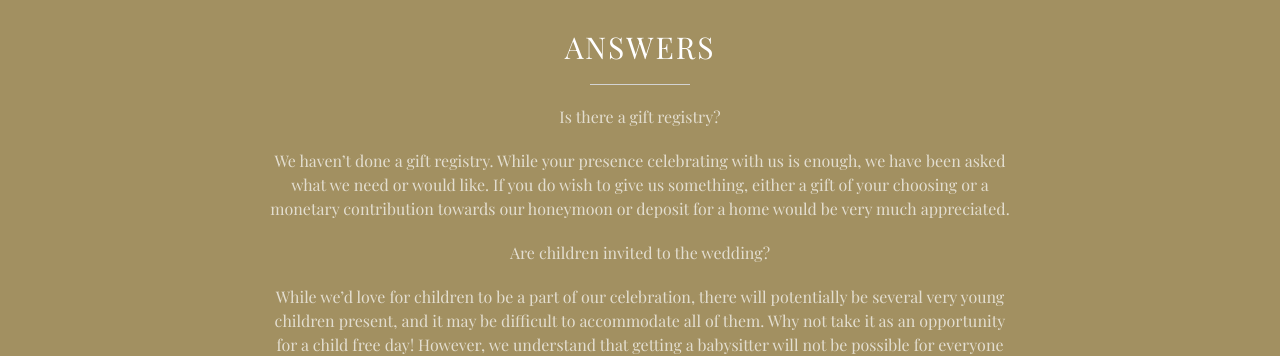
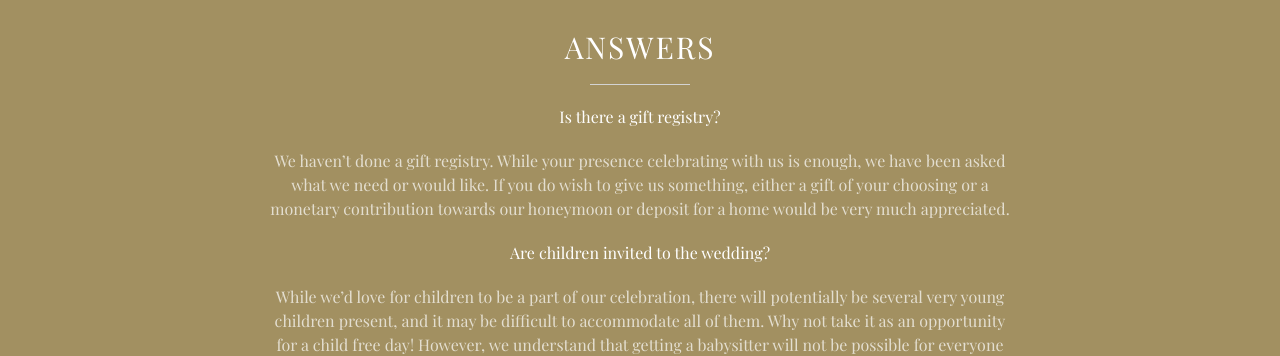
Before and after one commit to notbleh/wed-website, a Jekyll site: the page built from index.html, in a window 1280 px wide and 900 px high, scrolled down 3597 px. Shown: the part 150-506 px from the top of the window. Built offline with Jekyll 4.4.1, drawn with Linux system fonts in a browser that asks for light colours.

Commit message:
Update FAQ.html

```diff
--- a/_includes/FAQ.html
+++ b/_includes/FAQ.html
@@ -4,9 +4,9 @@
             <div class="col-lg-8 col-lg-offset-2 text-center">
                 <h2 class="section-heading">Answers</h2>
                 <hr class="light">
-                <p class="text-faded">Is there a gift registry?</p>
+                <p>Is there a gift registry?</p>
                 <p class="text-faded">We haven’t done a gift registry. While your presence celebrating with us is enough, we have been asked what we need or would like. If you do wish to give us something, either a gift of your choosing or a monetary contribution towards our honeymoon or deposit for a home would be very much appreciated.</p>
-                <p class="text-faded">Are children invited to the wedding?</p>
+                <p>Are children invited to the wedding?</p>
                 <p class="text-faded">While we’d love for children to be a part of our celebration, there will potentially be several very young children present, and it may be difficult to accommodate all of them. Why not take it as an opportunity for a child free day! However, we understand that getting a babysitter will not be possible for everyone coming. Please let us know if baby is coming so we can make arrangements.</p>
 
             </div>
```
